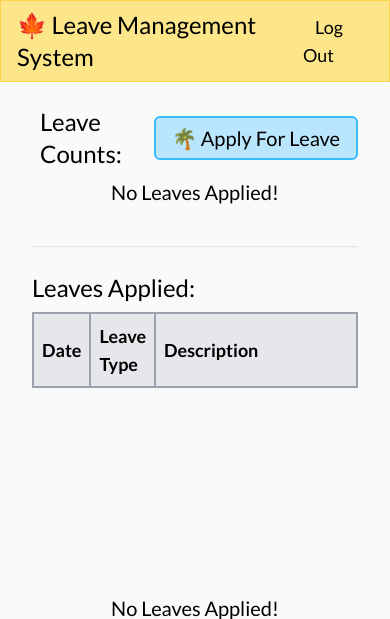
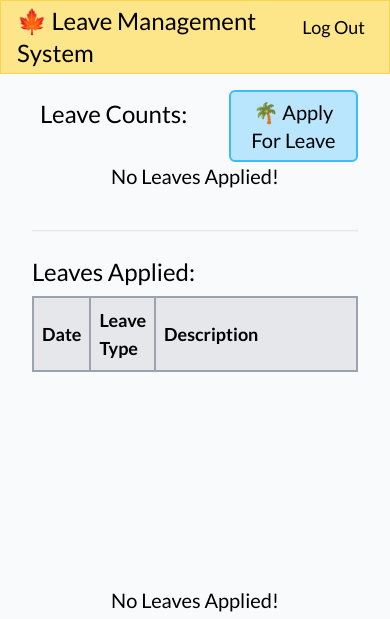
Before and after one commit to Hamza5743/chutti, a Django app: page /dashboard/ in a window 390 px wide. Shown: the top 619 px of the page. Run offline with Django 5.2, Linux system fonts and the light colour scheme; the visitor is signed in with stand-in values (Sample User, id 1); data that the repository does not hold is empty; parts of the project's set-up code (start-up, migrations or seed data) failed here and were passed over; some libraries are stand-ins or nearby versions.

Commit message:
mobile responsive

```diff
--- a/templates/chutti/apply.html
+++ b/templates/chutti/apply.html
@@ -1,7 +1,7 @@
 {% extends 'base.html' %}
 {% block content %}
     <div class="flex flex-col items-center justify-center h-full w-full bg-amber-50">
-        <div class="flex flex-col w-1/3 min-w-96 bg-amber-200 p-8 py-2 border-2 border-amber-400 border-solid rounded-md">
+        <div class="flex flex-col w-1/3 sm:min-w-96 min-w-72 bg-amber-200 p-8 py-2 border-2 border-amber-400 border-solid rounded-md">
             <h1 class="w-full m-2 text-center text-2xl font-medium">Apply For Leave</h1>
             <form class="flex flex-col w-full space-y-5"
                   method="post"
--- a/templates/chutti/dashboard.html
+++ b/templates/chutti/dashboard.html
@@ -3,13 +3,13 @@
     <div class="flex flex-col items-center px-8 py-4 h-full w-full">
         <div class="flex w-full">
             <h1 class="w-full m-2 text-left text-2xl font-medium">Leave Counts:</h1>
-            <a class="self-center ml-auto p-1.5 px-4 bg-sky-200 hover:bg-sky-300 border-2 border-sky-400 border-solid rounded-md text-xl text-nowrap"
+            <a class="self-center ml-auto p-1.5 px-4 bg-sky-200 hover:bg-sky-300 border-2 border-sky-400 border-solid rounded-md text-xl text-center sm:text-nowrap"
                href="{% url 'apply' %}">🌴 Apply For Leave</a>
         </div>
-        <div class="flex flex-wrap space-x-4">
+        <div class="flex flex-wrap justify-center space-x-4">
             {% if not leave_counts %}<div class="text-xl">No Leaves Applied!</div>{% endif %}
             {% for leave_type, leave_count in leave_counts.items %}
-                <div class="flex flex-col bg-amber-100 p-8 py-2 border-2 border-amber-400 border-solid rounded-md">
+                <div class="flex flex-col bg-amber-100 first:ml-4 mt-4 p-8 py-2 border-2 border-amber-400 border-solid rounded-md">
                     <div class="flex flex-col w-full space-y-3 text-center text-4xl">{{ leave_count }}</div>
                     <div class="flex flex-col w-full space-y-3 text-center text-2xl">{{ leave_type }}s</div>
                 </div>
@@ -17,6 +17,7 @@
         </div>
         <hr class="mt-10 bg-gray-100 h-0.5 w-full">
         <h1 class="w-full m-2 mt-6 text-left text-2xl font-medium">Leaves Applied:</h1>
+        <div class="w-full overflow-scroll">
             <table class="w-full border-collapse">
                 <thead>
                     <tr>
@@ -44,6 +45,7 @@
                     {% endfor %}
                 </tbody>
             </table>
+        </div>
         {% if not leaves_applied %}<div class="my-auto text-xl">No Leaves Applied!</div>{% endif %}
     </div>
 {% endblock %}
--- a/templates/chutti/header.html
+++ b/templates/chutti/header.html
@@ -2,12 +2,12 @@
     <a class="mx-3 self-center text-2xl" href="{% url 'root' %}">🍁 Leave Management System</a>
     <div class="ml-auto m-2">
         {% if user.is_authenticated %}
-            <a class="self-center py-2 px-3 hover:bg-amber-400 rounded-md text-lg"
+            <a class="self-center whitespace-nowrap py-2 px-3 hover:bg-amber-400 rounded-md text-lg text-center"
                href="{% url 'logout' %}">Log Out</a>
         {% else %}
-            <a class="self-center py-2 px-3 hover:bg-amber-400 rounded-md text-lg"
+            <a class="self-center whitespace-nowrap py-2 px-3 hover:bg-amber-400 rounded-md text-lg"
                href="{% url 'signup' %}">Sign Up</a>
-            <a class="self-center py-2 px-3 hover:bg-amber-400 rounded-md text-lg"
+            <a class="self-center whitespace-nowrap py-2 px-3 hover:bg-amber-400 rounded-md text-lg"
                href="{% url 'login' %}">Login</a>
         {% endif %}
     </div>
--- a/templates/chutti/login.html
+++ b/templates/chutti/login.html
@@ -1,7 +1,7 @@
 {% extends 'base.html' %}
 {% block content %}
     <div class="flex flex-col items-center justify-center h-full w-full bg-amber-50">
-        <div class="flex flex-col w-1/3 min-w-96 bg-amber-200 p-8 py-2 border-2 border-amber-400 border-solid rounded-md">
+        <div class="flex flex-col w-1/3 sm:min-w-96 min-w-72 bg-amber-200 p-8 py-2 border-2 border-amber-400 border-solid rounded-md">
             <h1 class="w-full m-2 text-center text-2xl font-medium">Login!</h1>
             <form class="flex flex-col w-full space-y-5"
                   method="post"
--- a/templates/chutti/signup.html
+++ b/templates/chutti/signup.html
@@ -1,7 +1,7 @@
 {% extends 'base.html' %}
 {% block content %}
     <div class="flex flex-col items-center justify-center h-full w-full bg-amber-50">
-        <div class="flex flex-col w-1/3 min-w-96 bg-amber-200 p-8 py-2 border-2 border-amber-400 border-solid rounded-md">
+        <div class="flex flex-col w-1/3 sm:min-w-96 min-w-72 bg-amber-200 p-8 py-2 border-2 border-amber-400 border-solid rounded-md">
             <h1 class="w-full m-2 text-center text-2xl font-medium">Sign Up!</h1>
             <form class="flex flex-col w-full space-y-5"
                   method="post"
--- a/theme/static/css/dist/styles.css
+++ b/theme/static/css/dist/styles.css
@@ -978,8 +1010,26 @@ select {
   margin-bottom: calc(1.25rem * var(--tw-space-y-reverse));
 }
 
+.space-y-2 > :not([hidden]) ~ :not([hidden]) {
+  --tw-space-y-reverse: 0;
+  margin-top: calc(0.5rem * calc(1 - var(--tw-space-y-reverse)));
+  margin-bottom: calc(0.5rem * var(--tw-space-y-reverse));
+}
+
 .self-center {
   align-self: center;
+}
+
+.overflow-scroll {
+  overflow: scroll;
+}
+
+.whitespace-nowrap {
+  white-space: nowrap;
+}
+
+.text-wrap {
+  text-wrap: wrap;
 }
 
 .text-nowrap {
```
Also changed, not shown: other parts of theme/static/css/dist/styles.css (+60 -0 lines). Lines whose indentation alone changed are shown as unchanged.
